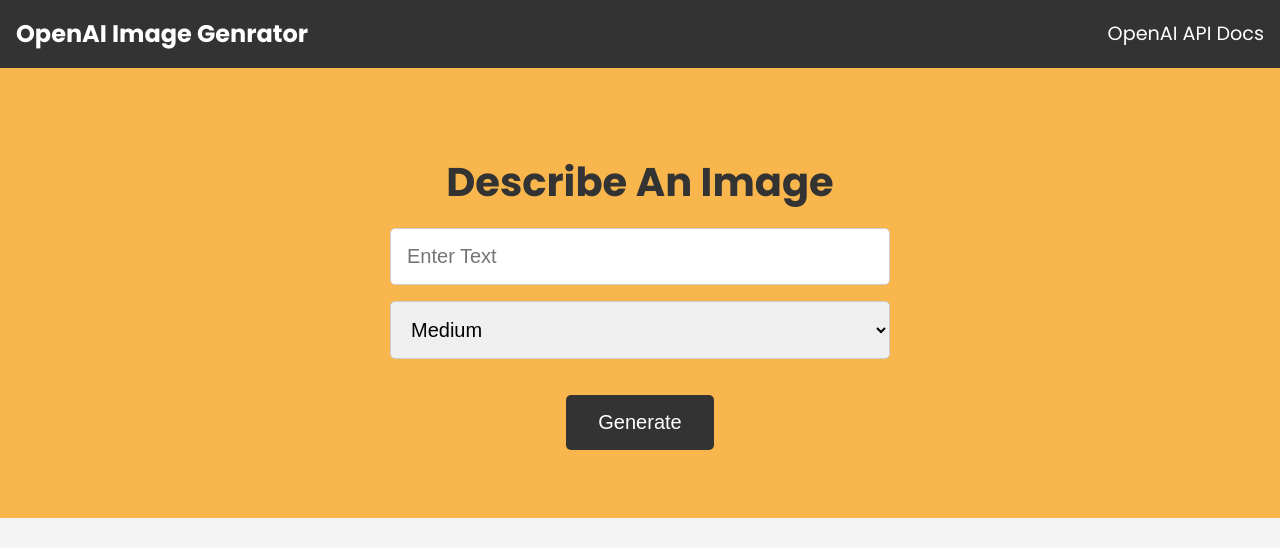
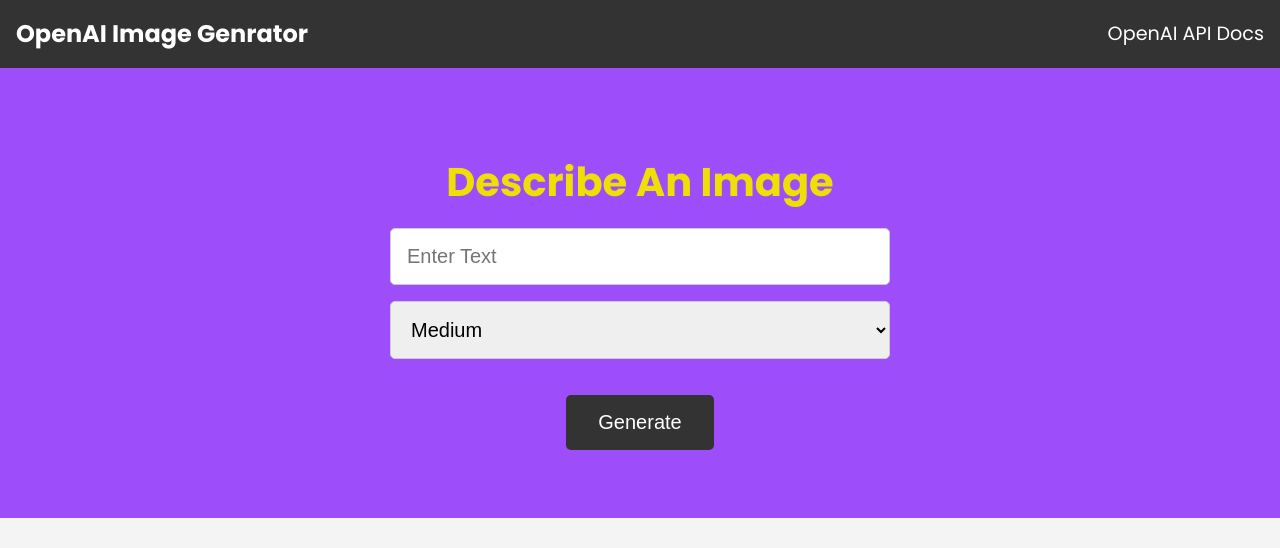
Before and after one commit to PrajwalCC/image_generator_openai, a website: page public/index.html in a window 1280 px wide. Drawn offline with Linux system fonts and the light colour scheme.

Commit message:
Image Generator OPenAI

```diff
--- a/public/css/style.css
+++ b/public/css/style.css
@@ -9,7 +9,7 @@
 }
 
 :root {
-  --primary-color: #f9b64d;
+  --primary-color: #9d4df9;
 }
 
 body {
@@ -58,7 +58,7 @@ body {
 
 .showcase h1 {
   font-size: 2.5rem;
-  color: #333;
+  color: rgb(239, 223, 4);
   text-align: center;
   padding: 1rem 0;
 }
```
